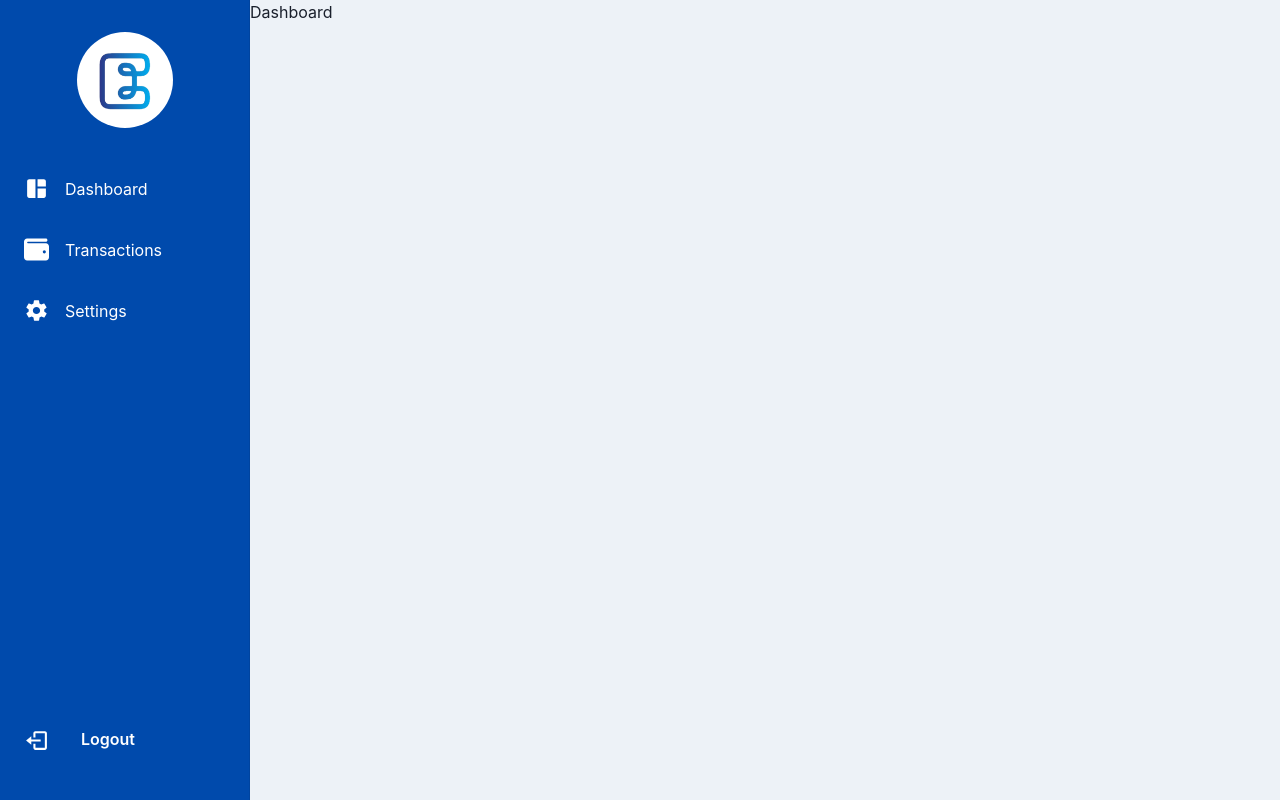
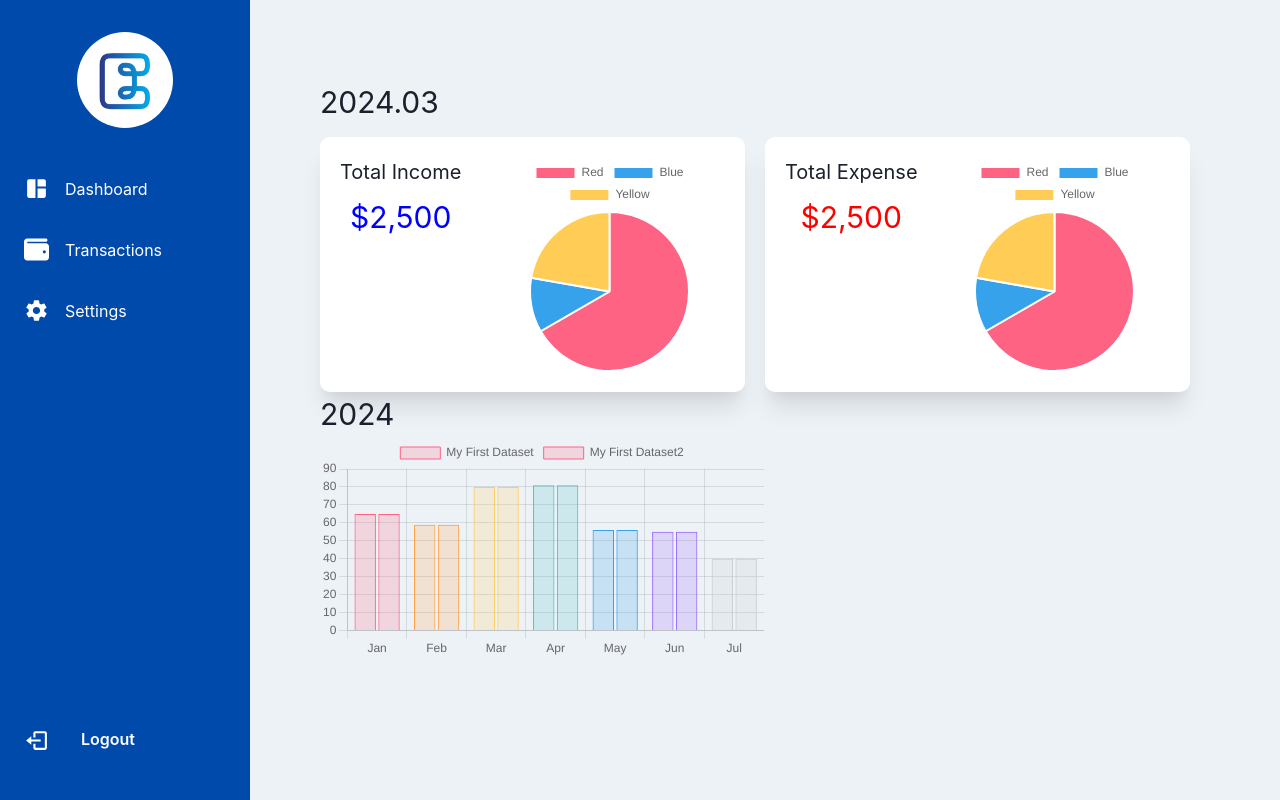
Before and after one commit to hyewon93/easy_tracker, a React (Vite) app: page / in a window 1280 px wide. Built offline with nearby package versions, Linux system fonts and the light colour scheme; no server answers; sample sign-in values are in the browser's storage.

Commit message:
Install Chart JS for dashboard and design layout

```diff
--- a/package.json
+++ b/package.json
@@ -14,9 +14,11 @@
     "@chakra-ui/react": "^2.8.2",
     "@emotion/react": "^11.11.4",
     "@emotion/styled": "^11.11.0",
+    "chart.js": "^4.4.2",
     "firebase": "^10.8.1",
     "framer-motion": "^11.0.12",
     "react": "^18.2.0",
+    "react-chartjs-2": "^5.2.0",
     "react-datepicker": "^6.5.0",
     "react-dom": "^18.2.0",
     "react-firebase-hooks": "^5.1.1",
--- /dev/null
+++ b/src/components/charts/BarChart.jsx
@@ -0,0 +1,63 @@
+import 'chart.js/auto';
+import { Bar } from 'react-chartjs-2';
+
+const BarChart = () => {
+    const labels = ["Jan", "Feb", "Mar", "Apr", "May", "Jun", "Jul"];
+    const data = {
+        labels: labels,
+        datasets: [
+            {
+                label: 'My First Dataset',
+                data: [65, 59, 80, 81, 56, 55, 40],
+                backgroundColor: [
+                'rgba(255, 99, 132, 0.2)',
+                'rgba(255, 159, 64, 0.2)',
+                'rgba(255, 205, 86, 0.2)',
+                'rgba(75, 192, 192, 0.2)',
+                'rgba(54, 162, 235, 0.2)',
+                'rgba(153, 102, 255, 0.2)',
+                'rgba(201, 203, 207, 0.2)'
+                ],
+                borderColor: [
+                'rgb(255, 99, 132)',
+                'rgb(255, 159, 64)',
+                'rgb(255, 205, 86)',
+                'rgb(75, 192, 192)',
+                'rgb(54, 162, 235)',
+                'rgb(153, 102, 255)',
+                'rgb(201, 203, 207)'
+                ],
+                borderWidth: 1
+            },
+            {
+                label: 'My First Dataset2',
+                data: [65, 59, 80, 81, 56, 55, 40],
+                backgroundColor: [
+                'rgba(255, 99, 132, 0.2)',
+                'rgba(255, 159, 64, 0.2)',
+                'rgba(255, 205, 86, 0.2)',
+                'rgba(75, 192, 192, 0.2)',
+                'rgba(54, 162, 235, 0.2)',
+                'rgba(153, 102, 255, 0.2)',
+                'rgba(201, 203, 207, 0.2)'
+                ],
+                borderColor: [
+                'rgb(255, 99, 132)',
+                'rgb(255, 159, 64)',
+                'rgb(255, 205, 86)',
+                'rgb(75, 192, 192)',
+                'rgb(54, 162, 235)',
+                'rgb(153, 102, 255)',
+                'rgb(201, 203, 207)'
+                ],
+                borderWidth: 1
+            }
+        ]
+    };
+
+    return (
+        <Bar type="bar" data={data} />
+    )
+}
+
+export default BarChart
--- /dev/null
+++ b/src/components/charts/PieChart.jsx
@@ -0,0 +1,27 @@
+import 'chart.js/auto';
+import { Pie } from "react-chartjs-2";
+
+export const PieChart = () => {
+
+    const data = {
+        labels: [
+          'Red',
+          'Blue',
+          'Yellow'
+        ],
+        datasets: [{
+          label: 'My First Dataset',
+          data: [300, 50, 100],
+          backgroundColor: [
+            'rgb(255, 99, 132)',
+            'rgb(54, 162, 235)',
+            'rgb(255, 205, 86)'
+          ],
+          hoverOffset: 4
+        }]
+      };
+
+    return (
+        <Pie type="pie" data={data} />
+    )
+}
--- a/src/pages/Dashboard.jsx
+++ b/src/pages/Dashboard.jsx
@@ -1,6 +1,48 @@
+import { Box, Flex, Text, VStack } from "@chakra-ui/layout";
+import useAuthStore from "../store/authStore";
+import { PieChart } from "../components/charts/PieChart";
+import BarChart from "../components/charts/BarChart";
+
 const Dashboard = () => {
+
+  const authUser = useAuthStore((state) => state.user);
+
+  console.log(authUser);
+
   return (
-    <div>Dashboard</div>
+    <Flex direction={"column"} px={"70px"} py={"40px"}>
+      <Flex direction={"column"} w={"full"} mt={10}>
+        <Flex direction={"column"} w={"full"}>
+          <Text fontSize={"3xl"}>2024.03</Text>
+          <Flex direction={"row"} w={"full"} mt={3}>
+            <Flex direction={"row"} bg={"white"} borderRadius={10} w={"50%"} mr={5} p={5} boxShadow={"xl"} justifyContent={"space-between"}>
+              <VStack>
+                <Text fontSize={"xl"}>Total Income</Text>
+                <Text fontSize={"3xl"} color={"blue"}>$2,500</Text>
+              </VStack>
+              <Flex px={2} w={"60%"}>
+                <PieChart/>
+              </Flex>
+            </Flex>
+            <Flex direction={"row"} bg={"white"} borderRadius={10} w={"50%"} mr={5} p={5} boxShadow={"xl"} justifyContent={"space-between"}>
+              <VStack>
+                <Text fontSize={"xl"}>Total Expense</Text>
+                <Text fontSize={"3xl"} color={"red"}>$2,500</Text>
+              </VStack>
+              <Flex px={2} w={"60%"}>
+                <PieChart/>
+              </Flex>
+            </Flex>
+          </Flex>
+        </Flex>
+        <Flex direction={"column"} w={"50%"}>
+          <Text fontSize={"3xl"}>2024</Text>
+          <Flex w={"full"} h={"auto"}>
+            <BarChart />
+          </Flex>
+        </Flex>
+      </Flex>
+    </Flex>
   )
 }
 
```
Also changed, not shown: 1 other file (tests, documents, lock files or other folders).
